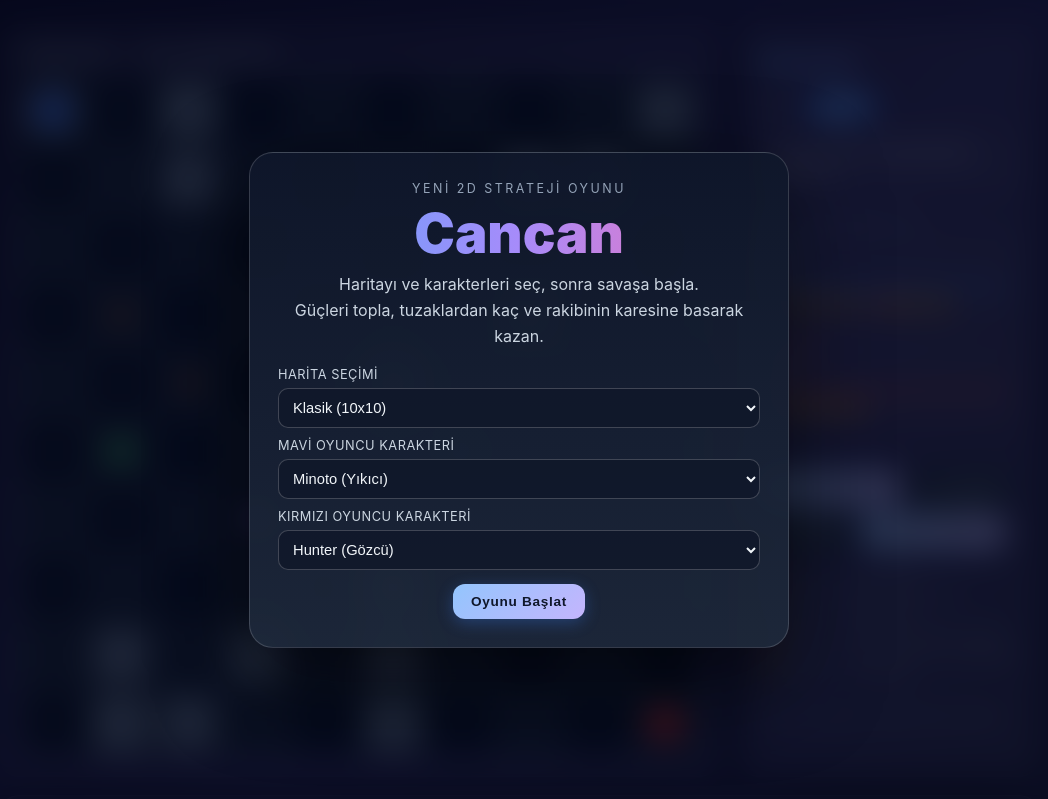
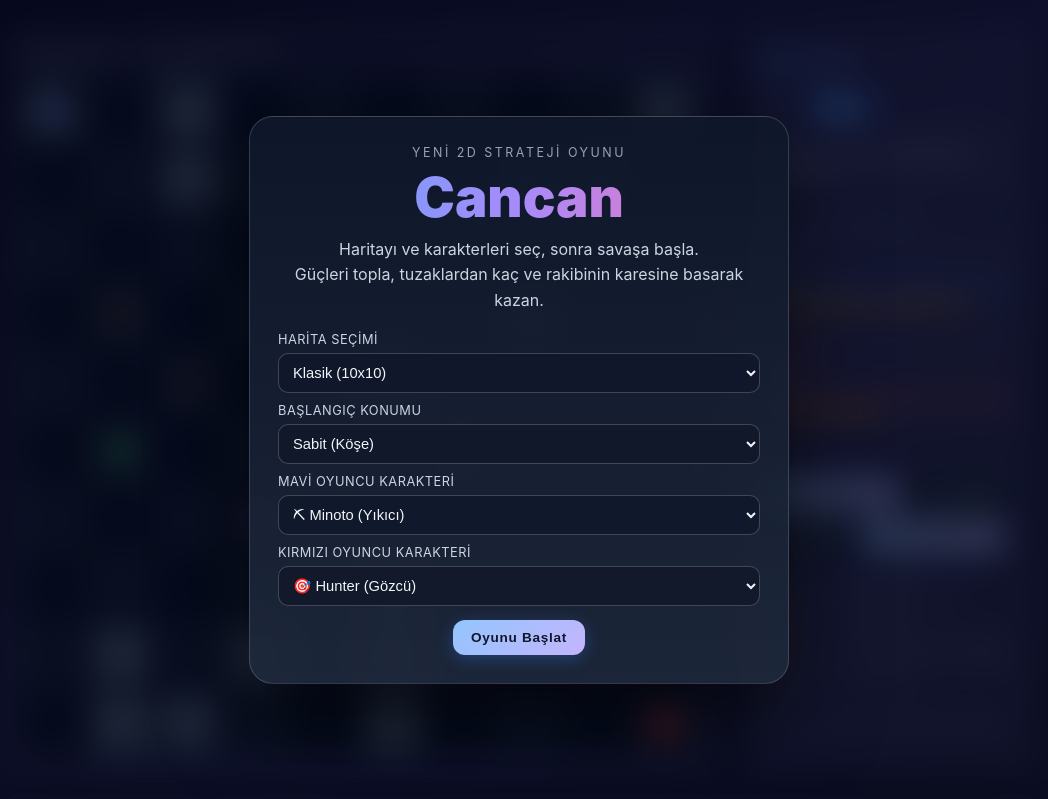
Before and after one commit to halitkorkmaz0511-eng/CanCan, a plain HTML site: page cancan.html in a window 1280 px wide. Shown: the top 799 px of the page, without its empty margins (121-1169 px from the left). Drawn offline with Linux system fonts and the light colour scheme.

Commit message:
Update balance and visuals before release

```diff
--- a/cancan.html
+++ b/cancan.html
@@ -479,27 +479,34 @@
           </select>
         </div>
         <div class="menu-pick">
+          <label for="spawnSelect">Başlangıç Konumu</label>
+          <select id="spawnSelect">
+            <option value="fixed">Sabit (Köşe)</option>
+            <option value="random">Kontrollü Rastgele</option>
+          </select>
+        </div>
+        <div class="menu-pick">
           <label for="p1Character">Mavi Oyuncu Karakteri</label>
           <select id="p1Character">
-            <option value="minoto">Minoto (Yıkıcı)</option>
-            <option value="hunter">Hunter (Gözcü)</option>
-            <option value="builder">İnşaatçı (Mimar)</option>
-            <option value="portal">Portal (Gezgin)</option>
-            <option value="frog">Kurbağa (Sıçrayan)</option>
-            <option value="trickster">Tuzakçı (Kurnaz)</option>
-            <option value="gambler">Kumarbaz (Stratejist)</option>
+            <option value="minoto">⛏ Minoto (Yıkıcı)</option>
+            <option value="hunter">🎯 Hunter (Gözcü)</option>
+            <option value="builder">🧱 İnşaatçı (Mimar)</option>
+            <option value="portal">🌀 Portal (Gezgin)</option>
+            <option value="frog">🐸 Kurbağa (Sıçrayan)</option>
+            <option value="trickster">🎭 Tuzakçı (Kurnaz)</option>
+            <option value="gambler">🎲 Kumarbaz (Stratejist)</option>
           </select>
         </div>
         <div class="menu-pick">
           <label for="p2Character">Kırmızı Oyuncu Karakteri</label>
           <select id="p2Character">
-            <option value="hunter">Hunter (Gözcü)</option>
-            <option value="minoto">Minoto (Yıkıcı)</option>
-            <option value="builder">İnşaatçı (Mimar)</option>
-            <option value="portal">Portal (Gezgin)</option>
-            <option value="frog">Kurbağa (Sıçrayan)</option>
-            <option value="trickster">Tuzakçı (Kurnaz)</option>
-            <option value="gambler">Kumarbaz (Stratejist)</option>
+            <option value="hunter">🎯 Hunter (Gözcü)</option>
+            <option value="minoto">⛏ Minoto (Yıkıcı)</option>
+            <option value="builder">🧱 İnşaatçı (Mimar)</option>
+            <option value="portal">🌀 Portal (Gezgin)</option>
+            <option value="frog">🐸 Kurbağa (Sıçrayan)</option>
+            <option value="trickster">🎭 Tuzakçı (Kurnaz)</option>
+            <option value="gambler">🎲 Kumarbaz (Stratejist)</option>
           </select>
         </div>
       </div>
@@ -522,6 +529,7 @@
     const abilityBtn = document.getElementById("abilityBtn");
     const soundBtn = document.getElementById("soundBtn");
     const mapSelect = document.getElementById("mapSelect");
+    const spawnSelect = document.getElementById("spawnSelect");
     const p1CharacterSelect = document.getElementById("p1Character");
     const p2CharacterSelect = document.getElementById("p2Character");
 
@@ -546,43 +554,57 @@
         label: "Minoto (Yıkıcı)",
         ability: "Yıkım",
         cooldown: 2,
+        symbol: "⛏",
+        accent: "#f59e0b",
         description: "Bitişik duvarı kırar. 3 kırım sonrası kombo sürüş açılır."
       },
       hunter: {
         label: "Hunter (Gözcü)",
         ability: "Keskin Atış",
         cooldown: 2,
+        symbol: "🎯",
+        accent: "#ef4444",
         description: "Aynı satır/sütunda engel yoksa hedefi vurur."
       },
       builder: {
         label: "İnşaatçı (Mimar)",
         ability: "Duvar Kur",
         cooldown: 1,
+        symbol: "🧱",
+        accent: "#22c55e",
         description: "Bitişik boş kareye duvar yerleştirir."
       },
       portal: {
         label: "Portal (Gezgin)",
         ability: "Portal Kur",
         cooldown: 1,
+        symbol: "🌀",
+        accent: "#60a5fa",
         description: "2 portal yerleştirir; üstünden geçince diğerine gider."
       },
       frog: {
         label: "Kurbağa (Sıçrayan)",
         ability: "Sıçrama",
         cooldown: 1,
+        symbol: "🐸",
+        accent: "#84cc16",
         description: "2 kare menzile sıçrar, duvarları aşar."
       },
       trickster: {
         label: "Tuzakçı (Kurnaz)",
         ability: "Ölüm Tuzağı",
         cooldown: 2,
+        symbol: "🎭",
+        accent: "#f97316",
         description: "Tek aktif kalıcı tuzak kurar. Düşman anında ölür."
       },
       gambler: {
         label: "Kumarbaz (Stratejist)",
         ability: "Tahmin Kilidi",
-        cooldown: 1,
-        description: "2 tur sonra hedef kare tutarsa menzili kilitler, sonra 3 hasar modu açar."
+        cooldown: 2,
+        symbol: "🎲",
+        accent: "#a855f7",
+        description: "Tahmin atar ve anında 3 hasar vurur. Tekrar tahmin için 2 tur bekler."
       }
     };
 
@@ -680,6 +702,36 @@
 
     function selectedMapConfig() {
       return MAPS[mapSelect.value] || MAPS.classic;
+    }
+
+    function buildSpawnPositions() {
+      if (spawnSelect.value !== "random") {
+        return {
+          p1: { x: 0, y: 0 },
+          p2: { x: GRID - 1, y: GRID - 1 }
+        };
+      }
+
+      const p1ZoneMax = Math.max(1, Math.floor(GRID / 2) - 1);
+      const p2ZoneMin = Math.min(GRID - 1, Math.ceil(GRID / 2));
+      const minDist = Math.max(6, Math.floor(GRID * 0.75));
+
+      for (let i = 0; i < 220; i++) {
+        const p1 = { x: randomInt(p1ZoneMax + 1), y: randomInt(p1ZoneMax + 1) };
+        const p2 = {
+          x: p2ZoneMin + randomInt(GRID - p2ZoneMin),
+          y: p2ZoneMin + randomInt(GRID - p2ZoneMin)
+        };
+        const dist = Math.abs(p1.x - p2.x) + Math.abs(p1.y - p2.y);
+        if (dist >= minDist) {
+          return { p1, p2 };
+        }
+      }
+
+      return {
+        p1: { x: 0, y: 0 },
+        p2: { x: GRID - 1, y: GRID - 1 }
+      };
     }
 
     function inBounds(x, y) {
@@ -856,19 +908,21 @@
       TILE = canvas.width / GRID;
       WALL_COUNT = mapCfg.walls;
       MAP_TRAP_COUNT = mapCfg.traps;
+      const spawns = buildSpawnPositions();
 
       const state = {
         turn: 1,
         started: false,
         paused: false,
         mapLabel: mapCfg.label,
+        spawnMode: spawnSelect.value,
         players: [
           {
             id: "p1",
             name: "Mavi",
             team: 1,
-            x: 0,
-            y: 0,
+            x: spawns.p1.x,
+            y: spawns.p1.y,
             hp: MAX_HP,
             actionDone: false,
             abilityArmed: false,
@@ -877,7 +931,6 @@
             trapCharges: p1Char === "trickster" ? 2 : 0,
             minotoBreaks: 0,
             minotoDashReady: false,
-            gamblerMode: "predict",
             rangeLockTurns: 0,
             powers: { speed: false, diagonal: false, jump: false, shield: false }
           },
@@ -885,8 +938,8 @@
             id: "p2",
             name: "Kırmızı",
             team: 2,
-            x: GRID - 1,
-            y: GRID - 1,
+            x: spawns.p2.x,
+            y: spawns.p2.y,
             hp: MAX_HP,
             actionDone: false,
             abilityArmed: false,
@@ -895,7 +948,6 @@
             trapCharges: p2Char === "trickster" ? 2 : 0,
             minotoBreaks: 0,
             minotoDashReady: false,
-            gamblerMode: "predict",
             rangeLockTurns: 0,
             powers: { speed: false, diagonal: false, jump: false, shield: false }
           }
@@ -915,7 +967,7 @@
 
     function powerSummaryHTML(player) {
       const pips = [];
-      pips.push(`<span class='power-pip'>${CHARACTERS[player.characterId].label}</span>`);
+      pips.push(`<span class='power-pip'>${CHARACTERS[player.characterId].symbol} ${CHARACTERS[player.characterId].label}</span>`);
       if (player.powers.speed) { pips.push("<span class='power-pip'>⚡ Hız</span>"); }
       if (player.powers.diagonal) { pips.push("<span class='power-pip'>✦ Çapraz</span>"); }
       if (player.powers.jump) { pips.push("<span class='power-pip'>↑ Atlama</span>"); }
@@ -928,10 +980,6 @@
         if (player.minotoDashReady) {
           pips.push("<span class='power-pip'>🔥 Kombo Hazır</span>");
         }
-      }
-      if (player.characterId === "gambler") {
-        const modeText = player.gamblerMode === "predict" ? "Tahmin" : "3 Hasar";
-        pips.push(`<span class='power-pip'>🎲 Mod: ${modeText}</span>`);
       }
       if (player.rangeLockTurns > 0) {
         pips.push(`<span class='power-pip'>⛓ Menzil Kilidi: ${player.rangeLockTurns}</span>`);
@@ -956,8 +1004,8 @@
       `;
     }
 
-    function createEffect(kind, x, y, color) {
-      game.effect = { kind, x, y, life: 0.5, color };
+    function createEffect(kind, x, y, color, symbol = "") {
+      game.effect = { kind, x, y, life: 0.5, color, symbol };
     }
 
     function updateEffect(dt) {
@@ -989,6 +1037,15 @@
       ctx.beginPath();
       ctx.arc(cx, cy, radius, 0, Math.PI * 2);
       ctx.stroke();
+
+      if (fx.symbol) {
+        ctx.globalAlpha = 0.95 - progress * 0.45;
+        ctx.fillStyle = "#ffffff";
+        ctx.textAlign = "center";
+        ctx.textBaseline = "middle";
+        ctx.font = `bold ${Math.max(12, Math.round(TILE * 0.24))}px sans-serif`;
+        ctx.fillText(fx.symbol, cx, cy);
+      }
       ctx.restore();
     }
 
@@ -1100,7 +1157,7 @@
         if (target && target.x === prediction.x && target.y === prediction.y) {
           target.rangeLockTurns = Math.max(target.rangeLockTurns, 2);
           infoText.textContent = `${target.name} için menzil kilidi aktif!`;
-          createEffect("trap", target.x, target.y, "#a855f7");
+          createEffect("trap", target.x, target.y, "#a855f7", "⛓");
         }
       }
 
@@ -1149,9 +1206,6 @@
       if (player.characterId === "minoto" && player.minotoDashReady) {
         return "Kombo Sürüş";
       }
-      if (player.characterId === "gambler") {
-        return player.gamblerMode === "predict" ? "Tahmin Kilidi" : "Kritik Vuruş";
-      }
       return CHARACTERS[player.characterId].ability;
     }
 
@@ -1201,7 +1255,7 @@
         if (hit && hit.team !== player.team) {
           if (!applyShieldLogic(player, hit)) {
             hit.hp = 0;
-            createEffect("kill", hit.x, hit.y, teamColor(player.team));
+            createEffect("kill", hit.x, hit.y, teamColor(player.team), "⚔");
           }
         }
         lastX = nx;
@@ -1237,7 +1291,7 @@
         player.minotoDashReady = true;
         infoText.textContent = "Minoto kombo sürüşünü açtı!";
       }
-      createEffect("break", x, y, "#f59e0b");
+      createEffect("break", x, y, "#f59e0b", "⛏");
       return true;
     }
 
@@ -1249,7 +1303,7 @@
       }
       if (!applyShieldLogic(player, enemy)) {
         enemy.hp = 0;
-        createEffect("kill", enemy.x, enemy.y, teamColor(player.team));
+        createEffect("kill", enemy.x, enemy.y, teamColor(player.team), "🎯");
       }
       return true;
     }
@@ -1262,7 +1316,7 @@
         return false;
       }
       game.obstacles.push({ type: "wall", x, y });
-      createEffect("build", x, y, "#22c55e");
+      createEffect("build", x, y, "#22c55e", "🧱");
       return true;
     }
 
@@ -1282,7 +1336,7 @@
         ownPortals.shift();
       }
       ownPortals.push({ x, y });
-      createEffect("portal", x, y, "#60a5fa");
+      createEffect("portal", x, y, "#60a5fa", "🌀");
       return true;
     }
 
@@ -1308,9 +1362,10 @@
           player.y = originY;
         } else {
           occ.hp = 0;
-          createEffect("kill", occ.x, occ.y, teamColor(player.team));
-        }
-      }
+          createEffect("kill", occ.x, occ.y, teamColor(player.team), "🐸");
+        }
+      }
+      createEffect("portal", player.x, player.y, "#84cc16", "🐸");
       return true;
     }
 
@@ -1332,17 +1387,17 @@
       }
       game.obstacles.push({ type: "deadlyTrap", ownerTeam: player.team, x, y });
       player.trapCharges -= 1;
-      createEffect("trap", x, y, "#ef4444");
+      createEffect("trap", x, y, "#ef4444", "🎭");
       return true;
     }
 
     function useGamblerAbility(player, x, y) {
       const enemy = enemyPlayer();
-      if (player.gamblerMode === "predict") {
       if (!inBounds(x, y)) {
         infoText.textContent = "Kumarbaz tahmini için geçerli kare seç.";
         return false;
       }
+
       game.predictions.push({
         ownerTeam: player.team,
         targetTeam: enemy.team,
@@ -1350,26 +1405,22 @@
         y,
         turnsLeft: 2
       });
-        player.gamblerMode = "strike";
-        infoText.textContent = "Tahmin kaydedildi. 2 tur sonra kontrol edilecek.";
-        createEffect("portal", x, y, "#a855f7");
+      createEffect("portal", x, y, "#a855f7", "🎲");
+
+      if (!sameLineAndClear(player, enemy)) {
+        infoText.textContent = "Tahmin atıldı. Düz görüş olmadığı için anlık hasar vurulamadı.";
         return true;
-      }
-
-      if (!sameLineAndClear(player, enemy)) {
-        infoText.textContent = "3 Hasar için düz görüş hattı gerekli.";
-        return false;
       }
 
       if (!applyShieldLogic(player, enemy)) {
         enemy.hp = Math.max(0, enemy.hp - 3);
         if (enemy.hp === 0) {
-          createEffect("kill", enemy.x, enemy.y, teamColor(player.team));
+          createEffect("kill", enemy.x, enemy.y, teamColor(player.team), "💥");
         } else {
-          createEffect("trap", enemy.x, enemy.y, "#fb7185");
-        }
-      }
-      player.gamblerMode = "predict";
+          createEffect("trap", enemy.x, enemy.y, "#fb7185", "💥");
+        }
+      }
+      infoText.textContent = "Tahmin atıldı ve anında 3 hasar vuruldu.";
       return true;
     }
 
@@ -1425,11 +1476,19 @@
       for (const team of [1, 2]) {
         const portals = game.portals[team];
         for (const portal of portals) {
+          const cx = portal.x * TILE + TILE / 2;
+          const cy = portal.y * TILE + TILE / 2;
           ctx.strokeStyle = team === 1 ? "#60a5fa" : "#f87171";
           ctx.lineWidth = 3;
           ctx.beginPath();
-          ctx.arc(portal.x * TILE + TILE / 2, portal.y * TILE + TILE / 2, TILE * 0.22, 0, Math.PI * 2);
+          ctx.arc(cx, cy, TILE * 0.22, 0, Math.PI * 2);
           ctx.stroke();
+
+          ctx.fillStyle = "#ffffff";
+          ctx.textAlign = "center";
+          ctx.textBaseline = "middle";
+          ctx.font = `bold ${Math.max(11, Math.round(TILE * 0.2))}px sans-serif`;
+          ctx.fillText("🌀", cx, cy + 0.5);
         }
       }
     }
@@ -1500,6 +1559,7 @@
       for (const p of game.players) {
         const cx = p.x * TILE + TILE / 2;
         const cy = p.y * TILE + TILE / 2;
+        const character = CHARACTERS[p.characterId];
         ctx.fillStyle = teamColor(p.team);
         ctx.beginPath();
         ctx.arc(cx, cy, TILE * 0.28, 0, Math.PI * 2);
@@ -1513,11 +1573,32 @@
           ctx.stroke();
         }
 
+        ctx.strokeStyle = character.accent || "rgba(255,255,255,0.6)";
+        ctx.lineWidth = 2;
+        ctx.beginPath();
+        ctx.arc(cx, cy, TILE * 0.24, 0, Math.PI * 2);
+        ctx.stroke();
+
+        // Character symbol in center, HP in a small corner badge.
         ctx.fillStyle = "#ffffff";
         ctx.textAlign = "center";
         ctx.textBaseline = "middle";
-        ctx.font = "bold 13px sans-serif";
-        ctx.fillText(String(p.hp), cx, cy);
+        ctx.font = `bold ${Math.max(12, Math.round(TILE * 0.24))}px sans-serif`;
+        ctx.fillText(character.symbol || "•", cx, cy + 1);
+
+        const hpR = TILE * 0.13;
+        const hpX = cx + TILE * 0.2;
+        const hpY = cy - TILE * 0.2;
+        ctx.beginPath();
+        ctx.fillStyle = "#0f172a";
+        ctx.arc(hpX, hpY, hpR, 0, Math.PI * 2);
+        ctx.fill();
+        ctx.strokeStyle = "rgba(255,255,255,0.55)";
+        ctx.lineWidth = 1.5;
+        ctx.stroke();
+        ctx.fillStyle = "#ffffff";
+        ctx.font = `bold ${Math.max(9, Math.round(TILE * 0.15))}px sans-serif`;
+        ctx.fillText(String(p.hp), hpX, hpY + 0.5);
       }
     }
 
@@ -1554,7 +1635,8 @@
       if (game.paused) {
         statusText.textContent = "Oyun duraklatıldı.";
       } else if (game.started) {
-        statusText.textContent = `${game.mapLabel} ${GRID}x${GRID} | Duvar:${WALL_COUNT} Tuzak:${MAP_TRAP_COUNT} Güç:${game.powerups.length} | ${active.name} | ${CHARACTERS[active.characterId].label} | ${abilityLabelForPlayer(active)} | CD: ${active.cooldown}`;
+        const spawnText = game.spawnMode === "random" ? "Rastgele" : "Sabit";
+        statusText.textContent = `${game.mapLabel} ${GRID}x${GRID} (${spawnText}) | Duvar:${WALL_COUNT} Tuzak:${MAP_TRAP_COUNT} Güç:${game.powerups.length} | ${active.name} | ${CHARACTERS[active.characterId].label} | ${abilityLabelForPlayer(active)} | CD: ${active.cooldown}`;
       } else {
         statusText.textContent = "Maç başında karakterini seç.";
       }
```
Lines whose indentation alone changed are shown as unchanged.
